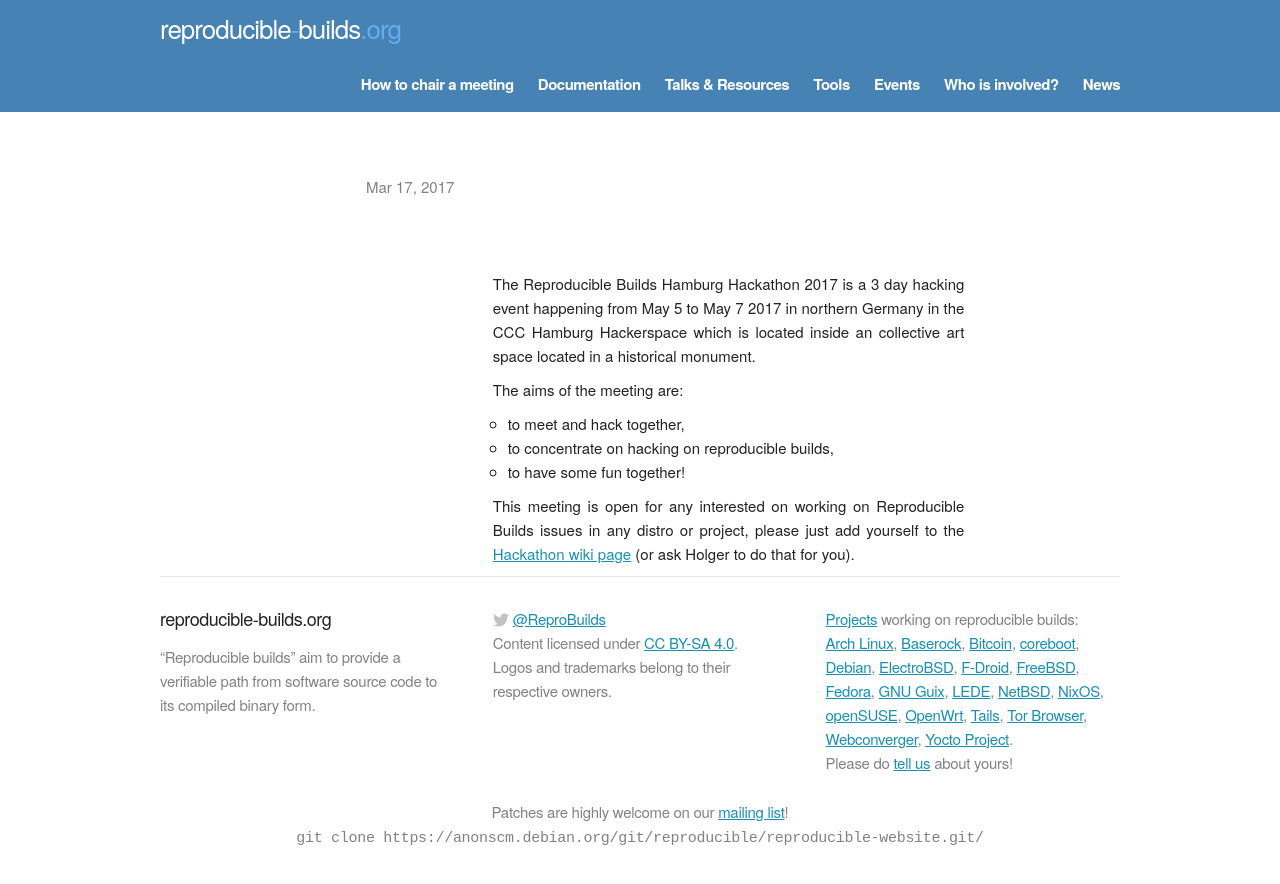
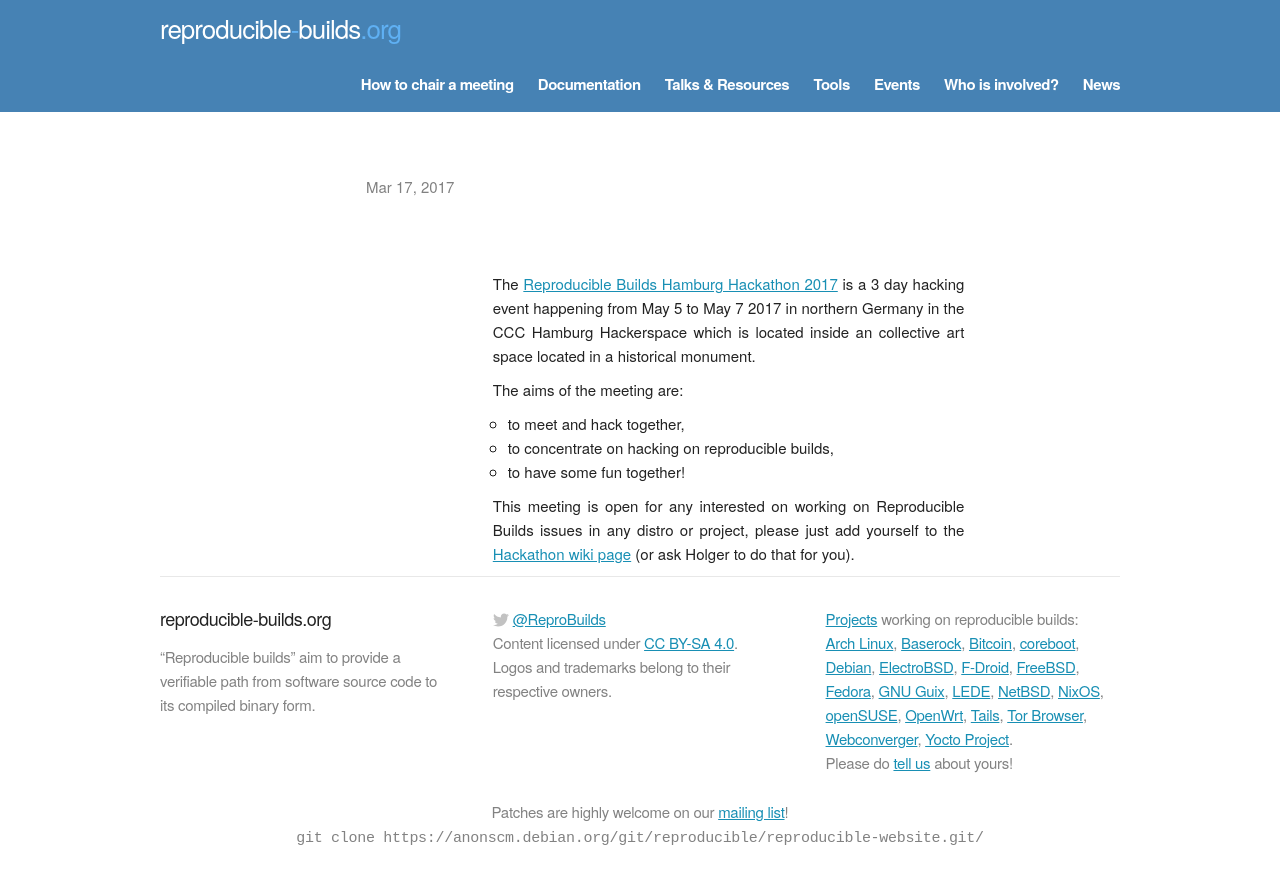
Before and after one commit to prototypefund/reproducible-website, a Jekyll site: the page built from _posts/2017-05-05-reproducible-builds-hamburg-hackathon.markdown, in a window 1280 px wide. Shown: the top 884 px of the page. Built offline with Jekyll 4.4.1, drawn with Linux system fonts in a browser that asks for light colours; some web fonts are replaced; our own code applies the rules of GitHub Pages for plain Markdown files; some of the changed lines change nothing that is shown.

Commit message:
add 2nd link visible in breadcrump view
Signed-off-by: Holger Levsen <holger@layer-acht.org>

```diff
--- a/_posts/2017-05-05-reproducible-builds-hamburg-hackathon.markdown
+++ b/_posts/2017-05-05-reproducible-builds-hamburg-hackathon.markdown
@@ -5,7 +5,7 @@ date:   2017-05-05 13:37:42
 categories: org
 ---
 
-The Reproducible Builds Hamburg Hackathon 2017 is a 3 day hacking event happening from May 5 to May 7 2017 in northern Germany in the CCC Hamburg Hackerspace which is located inside an collective art space located in a historical monument.
+The [Reproducible Builds Hamburg Hackathon 2017](https://wiki.debian.org/ReproducibleBuilds/HamburgHackathon2017) is a 3 day hacking event happening from May 5 to May 7 2017 in northern Germany in the CCC Hamburg Hackerspace which is located inside an collective art space located in a historical monument.
 
 The aims of the meeting are:
 
```
